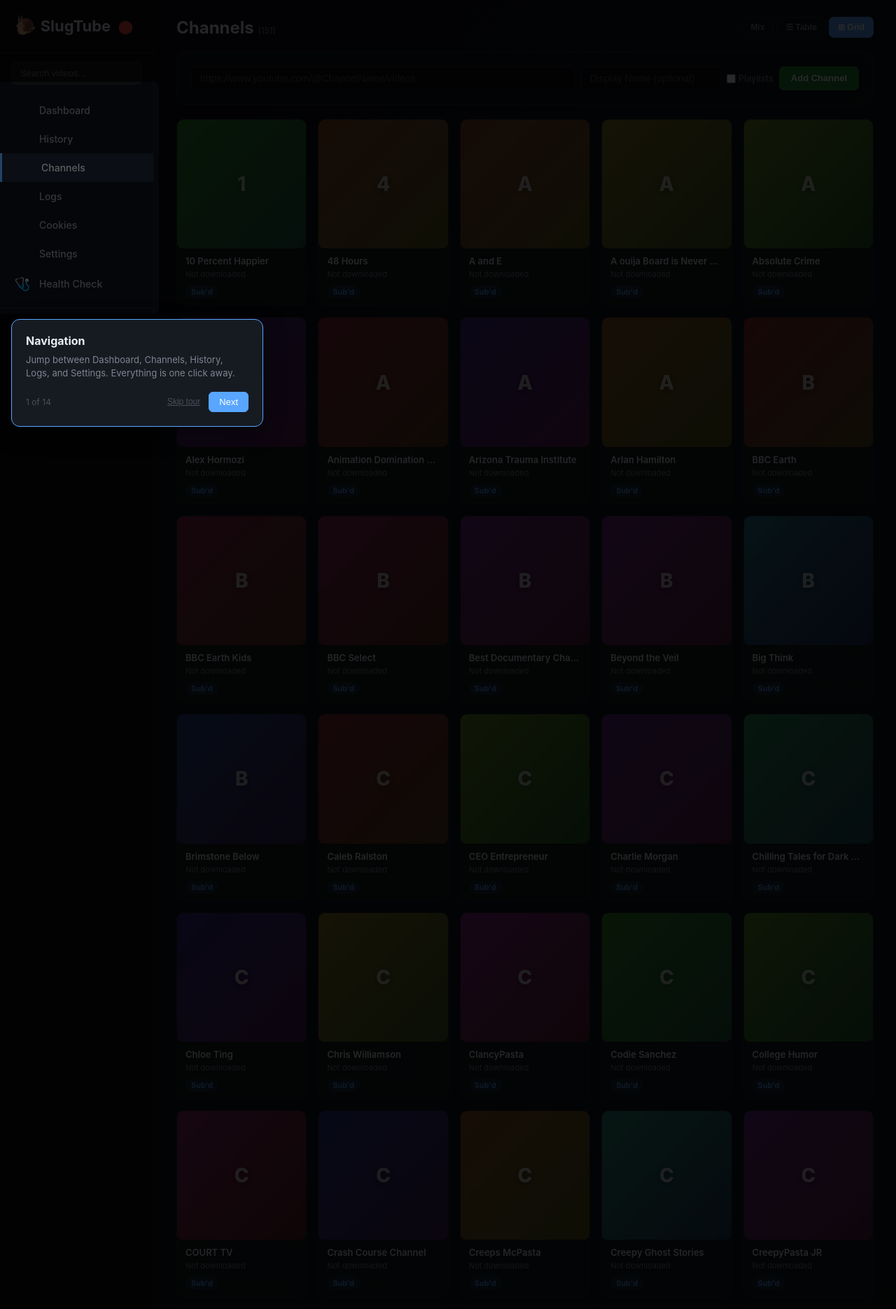
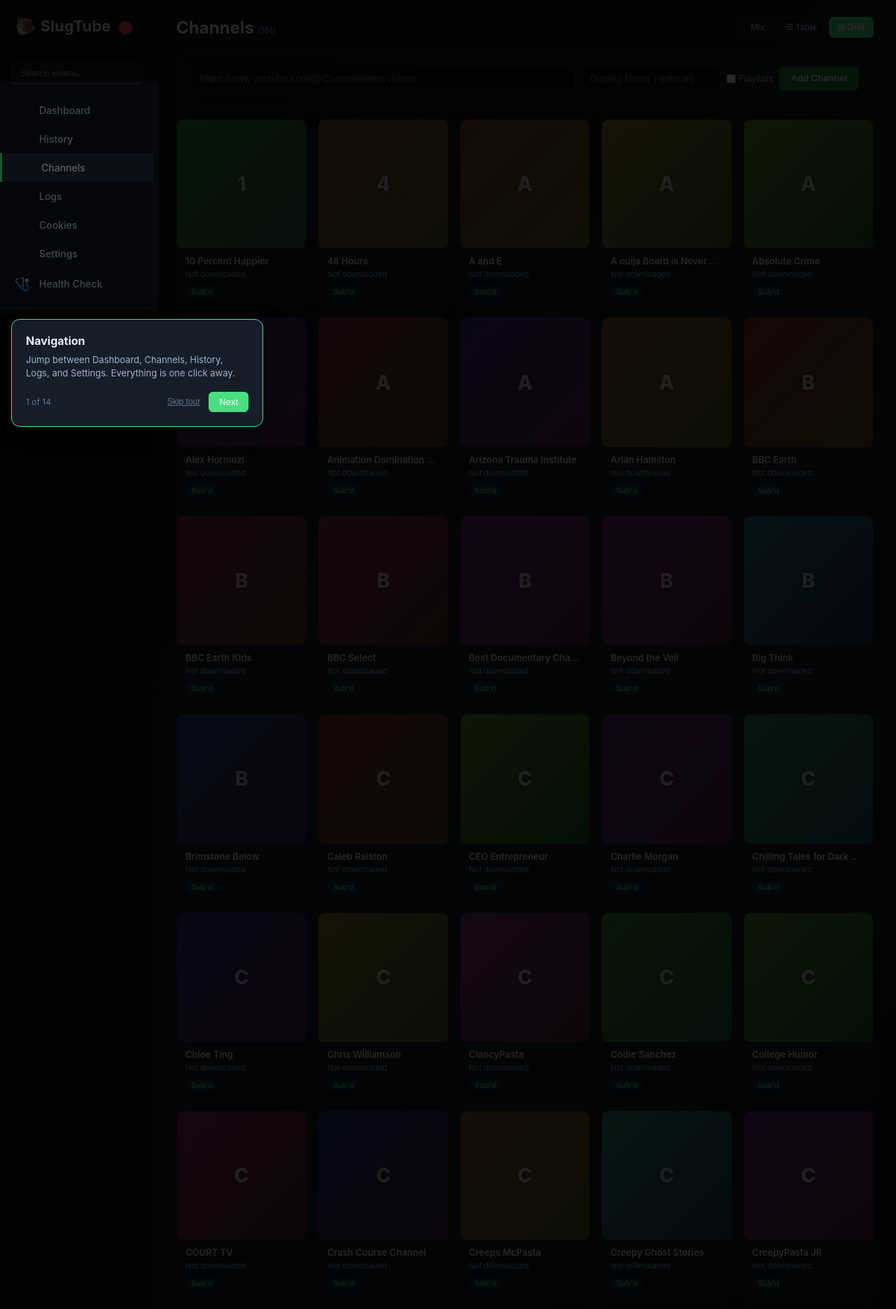
Before and after one commit to bmcgarybot/slugtube-oss, a Flask app: page /channels in a window 1280 px wide. Shown: the top 1871 px of the page at 70% size. Run offline with Flask 3, Linux system fonts and the light colour scheme; data that the repository does not hold is empty; parts of the project's set-up code (start-up, migrations or seed data) failed here and were passed over; some libraries are stand-ins or nearby versions.

Commit message:
Theme v2 'Terrarium' (deep slate + slug green, additive override) + sync-from-oss.bat: private repo now mirrors OSS code while preserving channels.txt/compose/private files

```diff
--- a/web/templates/base.html
+++ b/web/templates/base.html
@@ -1286,6 +1286,31 @@
             text-align: center;
             color: var(--text);
         }
+    </style>
+
+    <!-- SlugTube Theme v2: "Terrarium" - deep slate + living green.
+         Additive override layer; delete this block to revert. -->
+    <style id="slugtube-theme-v2">
+    :root {
+        --bg: #0d1117;
+        --bg-gradient: linear-gradient(160deg, #0d1420 0%, #101a14 100%);
+        --bg-card: #151d29;
+        --bg-sidebar: #0f1620;
+        --bg-hover: #1d2937;
+        --border: #263445;
+        --text: #e6edf3;
+        --text-dim: #9db4c9;
+        --text-dimmer: #5f7488;
+        --accent: #4ade80;          /* slug green - alive, not purple */
+        --purple: #38bdf8;          /* old purple hooks -> sky blue   */
+        --green: #4ade80;
+        --orange: #fbbf24;
+        --red: #f87171;
+    }
+    body { background: var(--bg-gradient) fixed; }
+    a, .btn, button { transition: all .15s ease; }
+    .btn:hover, button:hover { transform: translateY(-1px); }
+    ::selection { background: #4ade8055; }
     </style>
 </head>
 <body>
```
Also changed, not shown: 1 other file.
